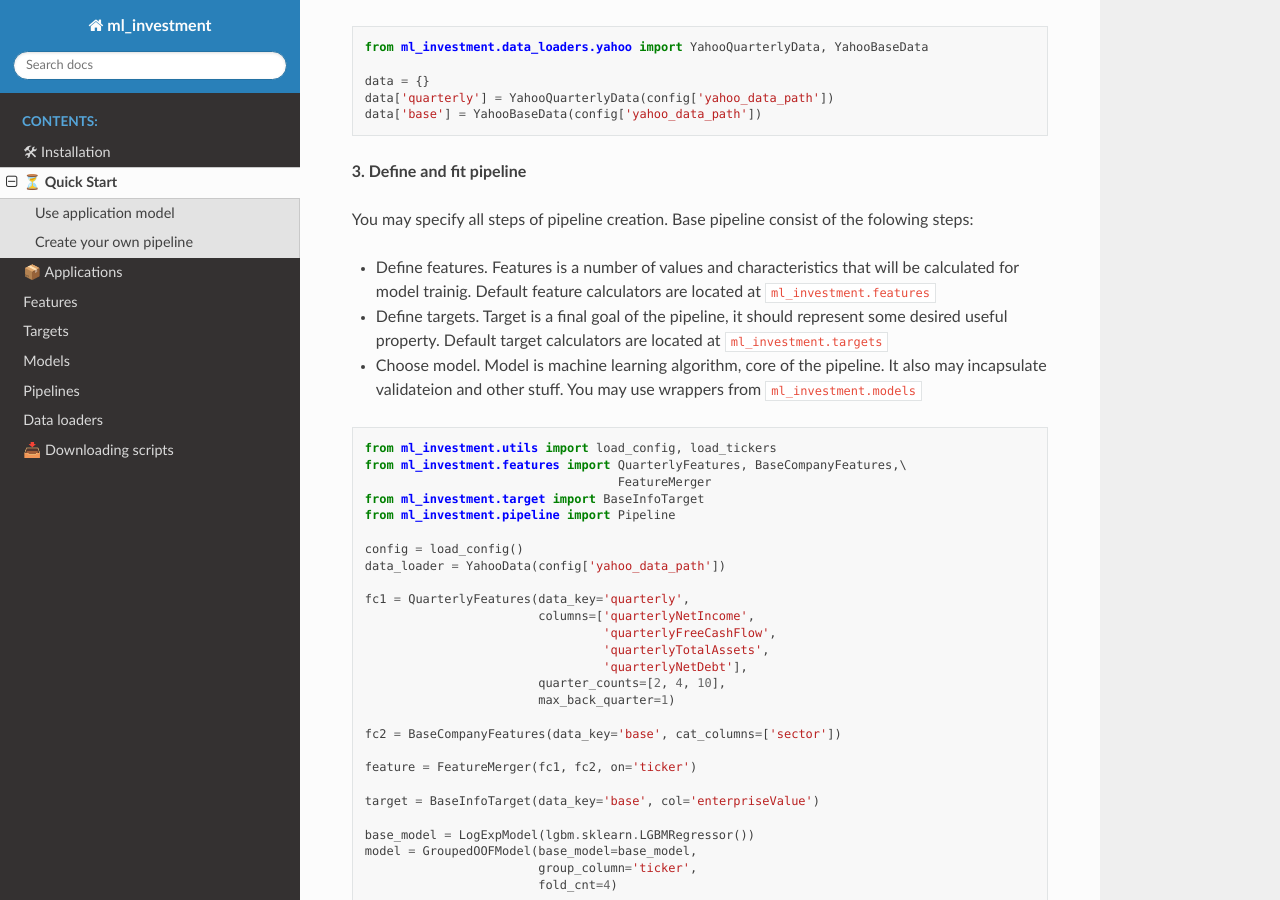
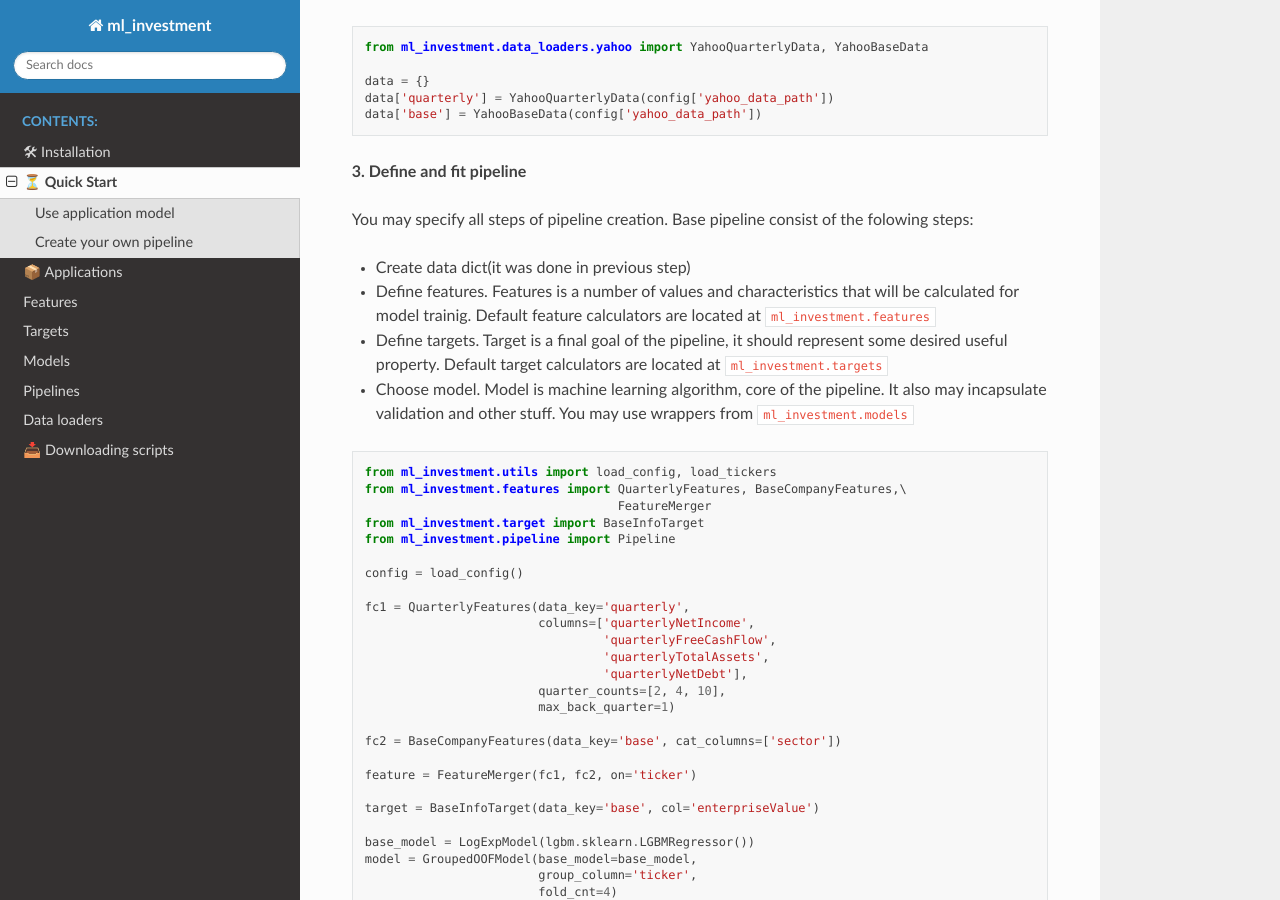
Before and after one commit to fartuk/ml_investment, a Sphinx documentation site: the page built from docs/quickstart.rst, in a window 1280 px wide and 900 px high, scrolled down 1004 px. Built offline with Sphinx 7.4.7 and the Read the Docs theme 2.0.0, drawn with Linux system fonts in a browser that asks for light colours.

Commit message:
fix models test

```diff
--- a/README.rst
+++ b/README.rst
@@ -123,6 +123,7 @@ or wrote your own. Each dataloader should have ``load(index)`` interface.
 You may specify all steps of pipeline creation.
 Base pipeline consist of the folowing steps:
 
+- Create data dict(it was done in previous step)
 - Define features. Features is a number of values
   and characteristics that will be calculated for model trainig.
   Default feature calculators are located at
@@ -132,7 +133,7 @@ Base pipeline consist of the folowing steps:
   Default target calculators are located at
   ``ml_investment.targets``
 - Choose model. Model is machine learning algorithm, core of the pipeline.
-  It also may incapsulate validateion and other stuff.
+  It also may incapsulate validation and other stuff.
   You may use wrappers from
   ``ml_investment.models``
 
@@ -145,7 +146,6 @@ Base pipeline consist of the folowing steps:
     from ml_investment.pipeline import Pipeline
 
     config = load_config()
-    data_loader = YahooData(config['yahoo_data_path'])
 
     fc1 = QuarterlyFeatures(data_key='quarterly',
                             columns=['quarterlyNetIncome',
--- a/docs/quickstart.rst
+++ b/docs/quickstart.rst
@@ -69,6 +69,7 @@ or wrote your own. Each dataloader should have ``load(index)`` interface.
 You may specify all steps of pipeline creation.
 Base pipeline consist of the folowing steps:
 
+- Create data dict(it was done in previous step)
 - Define features. Features is a number of values
   and characteristics that will be calculated for model trainig.
   Default feature calculators are located at
@@ -78,7 +79,7 @@ Base pipeline consist of the folowing steps:
   Default target calculators are located at
   ``ml_investment.targets``
 - Choose model. Model is machine learning algorithm, core of the pipeline.
-  It also may incapsulate validateion and other stuff.
+  It also may incapsulate validation and other stuff.
   You may use wrappers from
   ``ml_investment.models``
 
@@ -91,7 +92,6 @@ Base pipeline consist of the folowing steps:
     from ml_investment.pipeline import Pipeline
 
     config = load_config()
-    data_loader = YahooData(config['yahoo_data_path'])
 
     fc1 = QuarterlyFeatures(data_key='quarterly',
                             columns=['quarterlyNetIncome',
```
Also changed, not shown: 1 other file.
